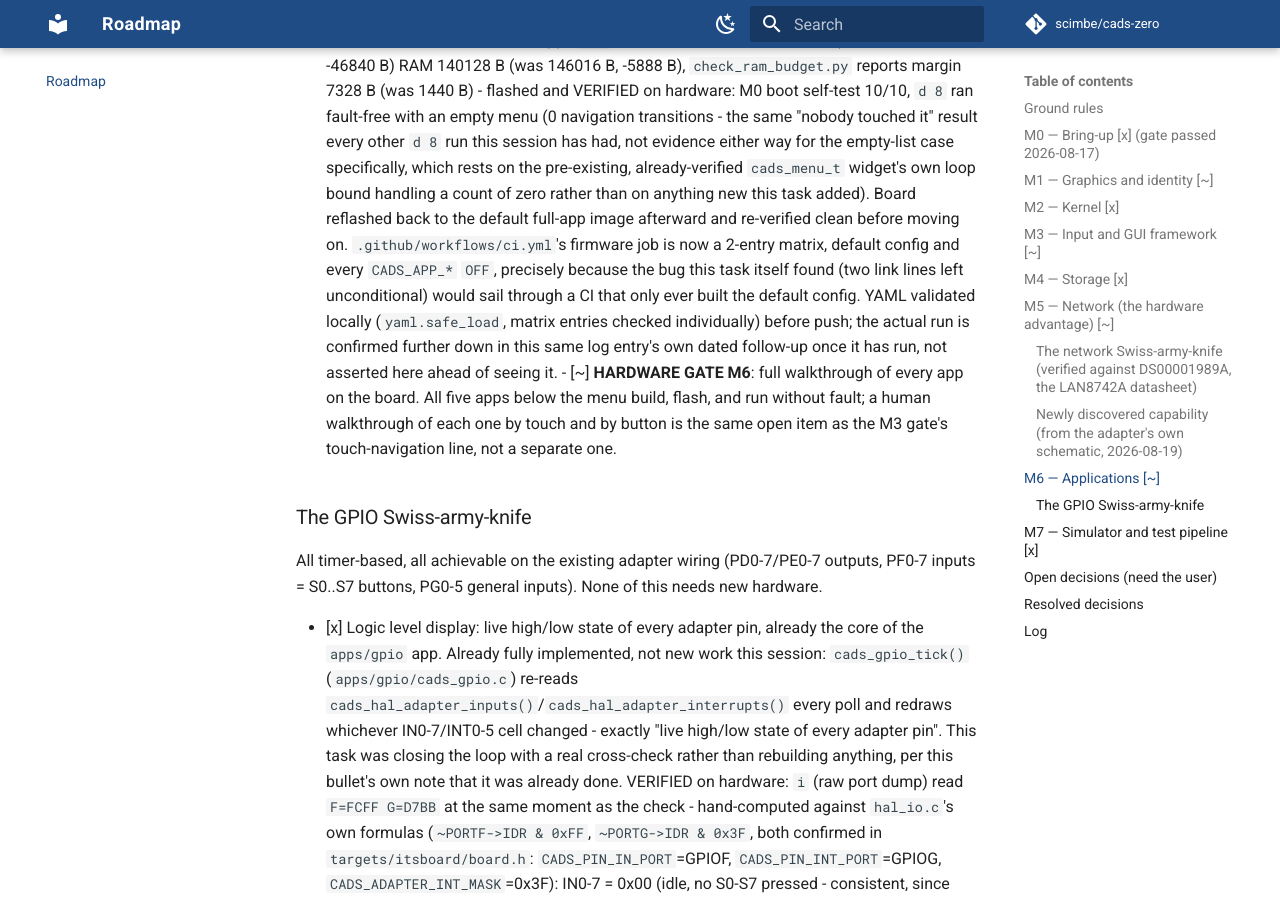
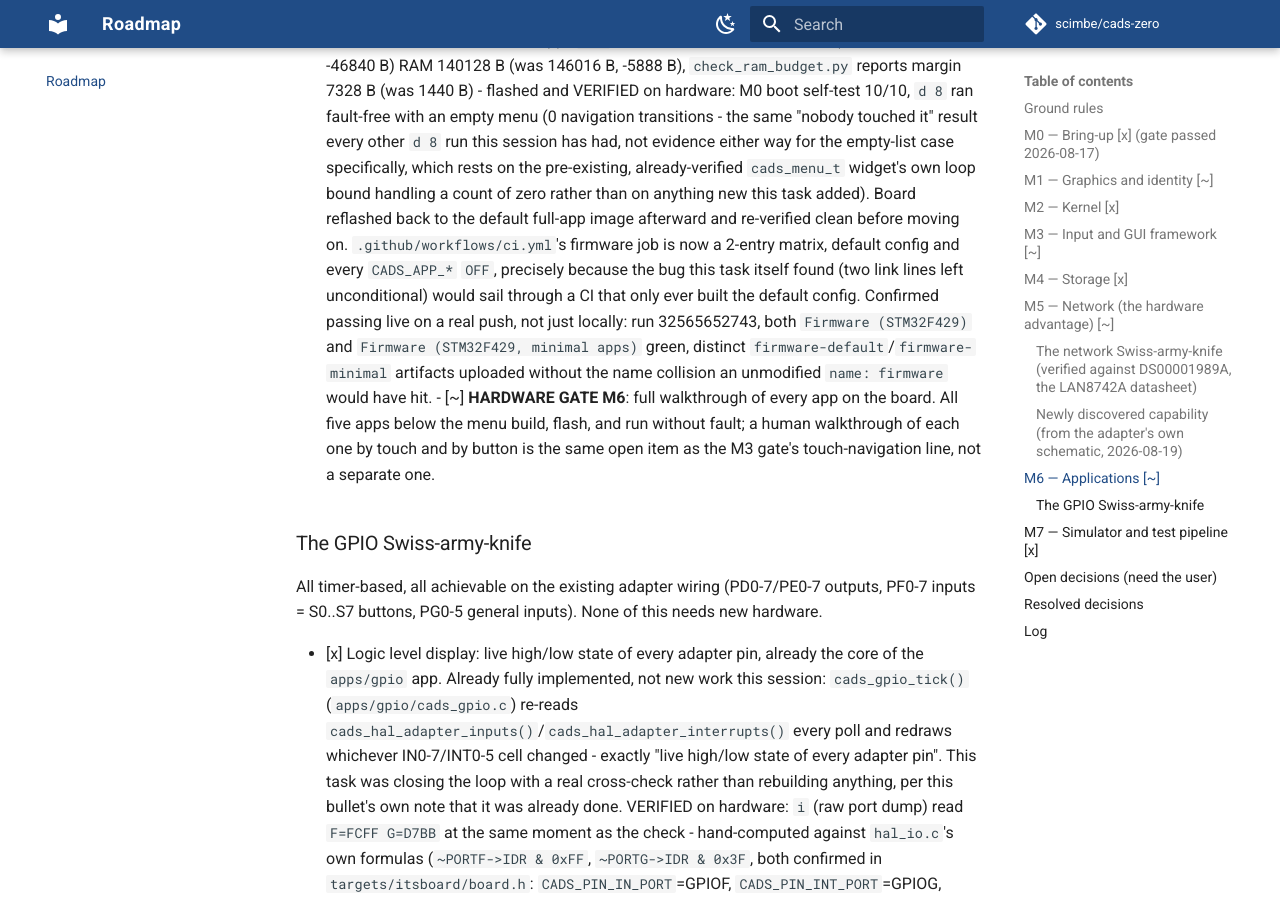
Before and after one commit to scimbe/cads-zero-firmware, an MkDocs documentation site: the page built from docs/ROADMAP.md, in a window 1280 px wide and 900 px high, scrolled down 24006 px. Built offline with MkDocs 1.6.1 and Material for MkDocs 9.7.7, drawn with Linux system fonts in a browser that asks for light colours; comment, search, counter and statistics services are not loaded.

Commit message:
docs: confirm the CI matrix run actually passed live

```diff
--- a/docs/ROADMAP.md
+++ b/docs/ROADMAP.md
@@ -1218,10 +1218,11 @@ does not yet use" for the full table and sourcing.
       default config and every `CADS_APP_*` `OFF`, precisely because the
       bug this task itself found (two link lines left unconditional)
       would sail through a CI that only ever built the default config.
-      YAML validated locally (`yaml.safe_load`, matrix entries checked
-      individually) before push; the actual run is confirmed further
-      down in this same log entry's own dated follow-up once it has
-      run, not asserted here ahead of seeing it.
+      Confirmed passing live on a real push, not just locally: run
+      32565652743, both `Firmware (STM32F429)` and `Firmware (STM32F429,
+      minimal apps)` green, distinct `firmware-default`/`firmware-minimal`
+      artifacts uploaded without the name collision an unmodified
+      `name: firmware` would have hit.
 - [~] **HARDWARE GATE M6**: full walkthrough of every app on the board. All
       five apps below the menu build, flash, and run without fault; a human
       walkthrough of each one by touch and by button is the same open item
```
